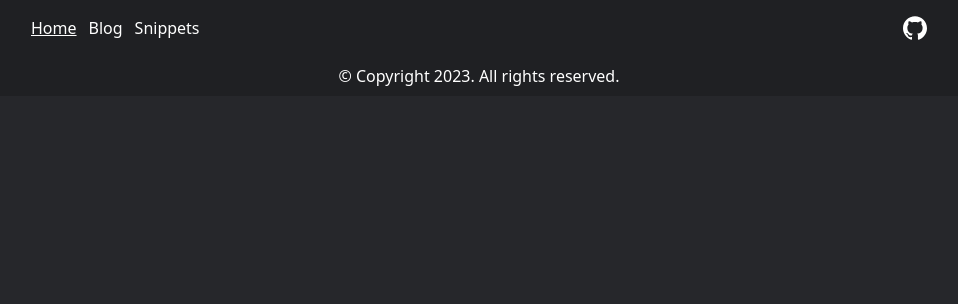
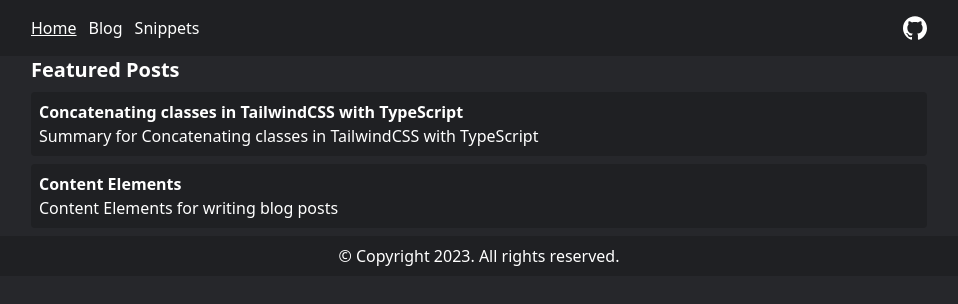
Before and after one commit to ztk37/ztk37.github.io, an Astro site: page / in a window 1280 px wide. Shown: the whole page, without its empty margins (161-1119 px from the left). Built offline with nearby package versions, Linux system fonts and the light colour scheme; Astro itself is replaced by a stand-in of ours.

Commit message:
update: Add featured posts section

```diff
--- a/src/pages/index.astro
+++ b/src/pages/index.astro
@@ -1,7 +1,25 @@
 ---
+import { getCollection } from "astro:content";
 import BaseLayout from "~/layouts/BaseLayout.astro";
+
+const posts = await getCollection("blog");
 ---
 
 <BaseLayout title="Home" description="Home Page">
   <h1 class="sr-only">Home</h1>
+
+  <section>
+    <h2 class="font-bold text-white text-xl mb-2">Featured Posts</h2>
+
+    {
+      posts.slice(0, 2).map((post) => (
+        <a href={`/blog/${post.slug}`}>
+          <article class="bg-[#1f2023] text-white my-2 p-2 rounded">
+            <h3 class="font-bold">{post.data.title}</h3>
+            <p>{post.data.summary}</p>
+          </article>
+        </a>
+      ))
+    }
+  </section>
 </BaseLayout>
```
